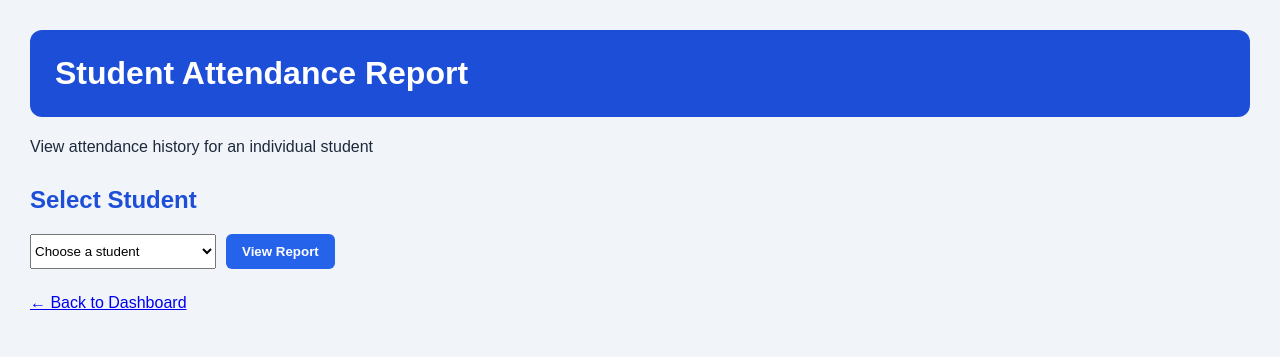
After one commit to NeerajNoutiyal/Attendance-Management-System, a Flask app: page /student_report in a window 1280 px wide. The commit adds this page. Shown: the top 357 px of the page. Run offline with Flask 3, Linux system fonts and the light colour scheme; data comes from the database, SQL or seed files in the repository.

Commit message:
Add student attendance history reports

```diff
--- a/app.py
+++ b/app.py
@@ -144,6 +144,54 @@ def mark_attendance():
 
     return redirect(url_for("index"))
 
+@app.route("/student_report")
+def student_report():
+    roll_no = request.args.get("roll_no", "").strip()
+    report = []
+    student = None
+    total_days = 0
+    present_days = 0
+    absent_days = 0
+
+    with get_db() as db:
+        students = db.execute(
+            "SELECT id, name, roll_no, course FROM students ORDER BY name"
+        ).fetchall()
+
+        if roll_no:
+            student = db.execute(
+                "SELECT id, name, roll_no, course FROM students WHERE roll_no = ?",
+                (roll_no,)
+            ).fetchone()
+
+            if student:
+                report = db.execute("""
+                    SELECT date, status
+                    FROM attendance
+                    WHERE student_id = ?
+                    ORDER BY date DESC
+                """, (student["id"],)).fetchall()
+
+                total_days = len(report)
+                present_days = sum(
+                    1 for record in report
+                    if record["status"] == "Present"
+                )
+                absent_days = sum(
+                    1 for record in report
+                    if record["status"] == "Absent"
+                )
+
+    return render_template(
+        "student_report.html",
+        students=students,
+        student=student,
+        report=report,
+        total_days=total_days,
+        present_days=present_days,
+        absent_days=absent_days
+    )
+
 
 if __name__ == "__main__":
     initialize_db()
--- a/static/style.css
+++ b/static/style.css
@@ -124,3 +124,20 @@ tr:hover td {
         grid-template-columns: repeat(2, minmax(0, 1fr));
     }
 }
+.report-link {
+    margin: 20px 0;
+}
+
+.report-link a {
+    display: inline-block;
+    padding: 12px 18px;
+    background: #1d4ed8;
+    color: white;
+    text-decoration: none;
+    border-radius: 8px;
+    font-weight: bold;
+}
+
+.report-link a:hover {
+    background: #1e40af;
+}
--- a/templates/index.html
+++ b/templates/index.html
@@ -45,6 +45,12 @@
         </section>
 
         <section class="card">
+            <div class="report-link">
+    <a href="{{ url_for('student_report') }}">
+        View Student Attendance Reports
+    </a>
+</div>
+
             <h2>Students and Attendance</h2>
             {% if students %}
             <div class="table-wrap">
--- /dev/null
+++ b/templates/student_report.html
@@ -0,0 +1,77 @@
+
+<!DOCTYPE html>
+<html lang="en">
+<head>
+    <meta charset="UTF-8">
+    <meta name="viewport" content="width=device-width, initial-scale=1.0">
+    <title>Student Attendance Report</title>
+    <link rel="stylesheet" href="{{ url_for('static', filename='style.css') }}">
+</head>
+<body>
+    <header>
+        <h1>Student Attendance Report</h1>
+        <p>View attendance history for an individual student</p>
+    </header>
+
+    <main>
+        <section class="card">
+            <h2>Select Student</h2>
+            <form method="GET" action="{{ url_for('student_report') }}">
+                <select name="roll_no" required>
+                    <option value="">Choose a student</option>
+                    {% for item in students %}
+                    <option value="{{ item.roll_no }}"
+                        {% if student and student.roll_no == item.roll_no %}selected{% endif %}>
+                        {{ item.name }} — {{ item.roll_no }}
+                    </option>
+                    {% endfor %}
+                </select>
+                <button type="submit">View Report</button>
+            </form>
+
+            {% if student %}
+                <h2>{{ student.name }}</h2>
+                <p>Roll Number: {{ student.roll_no }} | Course: {{ student.course }}</p>
+
+                <div class="stats-container">
+                    <div class="stat-card total-card">
+                        <h3>Recorded Days</h3>
+                        <p>{{ total_days }}</p>
+                    </div>
+                    <div class="stat-card present-card">
+                        <h3>Present</h3>
+                        <p>{{ present_days }}</p>
+                    </div>
+                    <div class="stat-card absent-card">
+                        <h3>Absent</h3>
+                        <p>{{ absent_days }}</p>
+                    </div>
+                </div>
+
+                <h2>Attendance History</h2>
+                {% if report %}
+                <div class="table-wrap">
+                    <table>
+                        <thead>
+                            <tr><th>Date</th><th>Status</th></tr>
+                        </thead>
+                        <tbody>
+                            {% for record in report %}
+                            <tr>
+                                <td>{{ record.date }}</td>
+                                <td>{{ record.status }}</td>
+                            </tr>
+                            {% endfor %}
+                        </tbody>
+                    </table>
+                </div>
+                {% else %}
+                <p>No attendance records found for this student.</p>
+                {% endif %}
+            {% endif %}
+
+            <p><a href="{{ url_for('index') }}">← Back to Dashboard</a></p>
+        </section>
+    </main>
+</body>
+</html>
```
